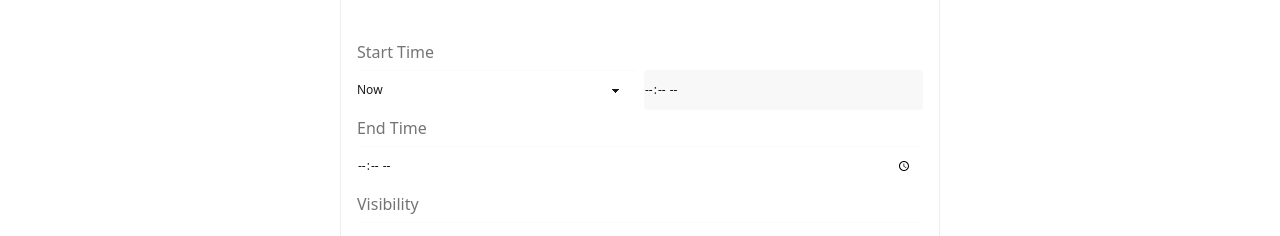
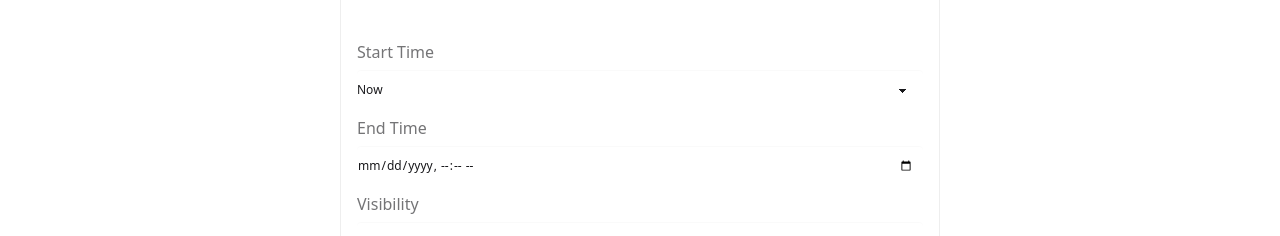
Before and after one commit to TranPhat-28/pollkit-client, a Next.js app: page /create-poll in a window 1280 px wide. Shown: the part 179-415 px from the top of the page. Built offline with nearby package versions, Linux system fonts and the light colour scheme.

Commit message:
feat: Implement hook form at create poll page

```diff
--- a/src/app/create-poll/page.tsx
+++ b/src/app/create-poll/page.tsx
@@ -1,58 +1,95 @@
 "use client";
-import { Suspense, useState } from "react";
+import { Suspense, useEffect } from "react";
 import { useSearchParams } from "next/navigation";
-
-type PollType = "public" | "private"; // remove later
-type StartOption = "now" | "start-at"; // remove later
+import { useForm, SubmitHandler } from "react-hook-form";
+import { ICreatePollFormInput } from "@/types/forms";
 
 const CreatePollPage = () => {
-  const params = useSearchParams();
-  const [pollType, setPollType] = useState<PollType>(
-    params.has("private") ? "private" : "public"
-  );
-  const [startOption, setStartOption] = useState<StartOption>("now");
-  const selectPollType = (type: PollType) => {
-    setPollType(type);
+  const isPrivatePoll = useSearchParams().has("private");
+  const {
+    register,
+    unregister,
+    handleSubmit,
+    watch,
+    formState: { errors }
+  } = useForm<ICreatePollFormInput>();
+  const startTime = watch("startTime");
+  const startAt =
+    startTime === "now" ? new Date() : new Date(watch("startAt")!);
+  const endTime = new Date(watch("endTime"));
+  const pollType = watch("pollType");
+  const onSubmit: SubmitHandler<ICreatePollFormInput> = (data) => {
+    // Submit form
+    console.log(data);
   };
-  const changeStartOption = (option: StartOption) => {
-    setStartOption(option);
-  };
+
+  useEffect(() => {
+    if (startTime === "now") {
+      unregister("startAt");
+    }
+    if (pollType === "public") {
+      unregister("password");
+    }
+  }, [startTime, pollType]);
 
   return (
     <div className="page-wrapper">
-      <fieldset className="fieldset bg-base-400 border-base-300 rounded-box border p-4 mx-auto w-full max-w-[600px]">
+      <form
+        onSubmit={handleSubmit(onSubmit)}
+        className="fieldset bg-base-400 border-base-300 rounded-box border p-4 mx-auto w-full max-w-[600px]"
+      >
         <p className="text-center font-bold text-2xl">Create Poll</p>
 
         <label className="label text-base">Poll Name</label>
-        <input type="text" required className="input w-full" />
+        <input
+          {...register("pollName", {
+            required: { value: true, message: "Field is required" }
+          })}
+          className="input w-full"
+        />
+        {errors.pollName && (
+          <p className="text-warning italic">{errors.pollName.message}</p>
+        )}
 
         <label className="label text-base">Start Time</label>
         <div className="flex gap-2">
-          <select
-            className="select"
-            value={startOption}
-            onChange={(event) =>
-              changeStartOption(event.target.value as StartOption)
-            }
-          >
+          <select {...register("startTime")} className="select flex-1">
             <option value="now">Now</option>
             <option value="start-at">Start at</option>
           </select>
-          <input
-            type="time"
-            className="input"
-            disabled={startOption !== "start-at"}
-          />
+          {startTime === "start-at" && (
+            <input
+              type="datetime-local"
+              {...register("startAt", {
+                required: { value: true, message: "Field is required" }
+              })}
+              className="input flex-1"
+            />
+          )}
         </div>
+        {errors.startAt && (
+          <p className="text-warning italic">{errors.startAt.message}</p>
+        )}
 
         <label className="label text-base">End Time</label>
-        <input type="time" className="input w-full" />
+        <input
+          type="datetime-local"
+          {...register("endTime", {
+            required: { value: true, message: "Field is required" },
+            validate: () =>
+              startAt < endTime || "End time must be after start time"
+          })}
+          className="input w-full"
+        />
+        {errors.endTime && (
+          <p className="text-warning italic">{errors.endTime.message}</p>
+        )}
 
         <label className="label text-base">Visibility</label>
         <select
+          defaultValue={isPrivatePoll ? "private" : "public"}
+          {...register("pollType", { required: true })}
           className="select w-full"
-          value={pollType}
-          onChange={(event) => selectPollType(event.target.value as PollType)}
         >
           <option value="public">Public poll</option>
           <option value="private">Private poll</option>
@@ -61,22 +98,41 @@ const CreatePollPage = () => {
         {pollType === "private" && (
           <>
             <label className="label text-base">Password</label>
-            <input type="password" required className="input w-full" />
+            <input
+              type="password"
+              {...register("password", {
+                required: { value: true, message: "Field is required" }
+              })}
+              className="input w-full"
+            />
+            {errors.password && (
+              <p className="text-warning italic">{errors.password.message}</p>
+            )}
           </>
         )}
 
         <div className="h-12 flex justify-between items-center">
           <label className="label text-base ">Show result to users</label>
-          <input type="checkbox" className="toggle toggle-primary" />
+          <input
+            type="checkbox"
+            {...register("resultOpened")}
+            className="toggle toggle-primary"
+          />
         </div>
 
         <div className="h-12 flex justify-between items-center">
           <label className="label text-base">Record for review</label>
-          <input type="checkbox" className="toggle toggle-primary" />
+          <input
+            type="checkbox"
+            {...register("recorded")}
+            className="toggle toggle-primary"
+          />
         </div>
 
-        <button className="btn btn-primary mt-4">Create</button>
-      </fieldset>
+        <button type="submit" className="btn btn-primary mt-4">
+          Create
+        </button>
+      </form>
     </div>
   );
 };
--- /dev/null
+++ b/src/types/forms.ts
@@ -0,0 +1,10 @@
+export interface ICreatePollFormInput {
+  pollName: string;
+  startTime: "now" | "start-at";
+  startAt?: string;
+  endTime: string;
+  pollType: "public" | "private";
+  password?: string;
+  resultOpened: boolean;
+  recorded: boolean;
+}
```
